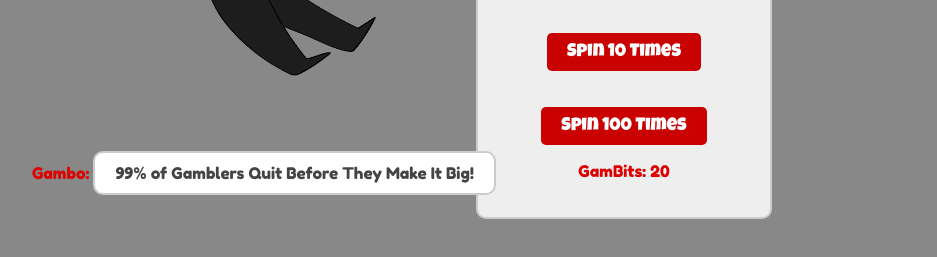
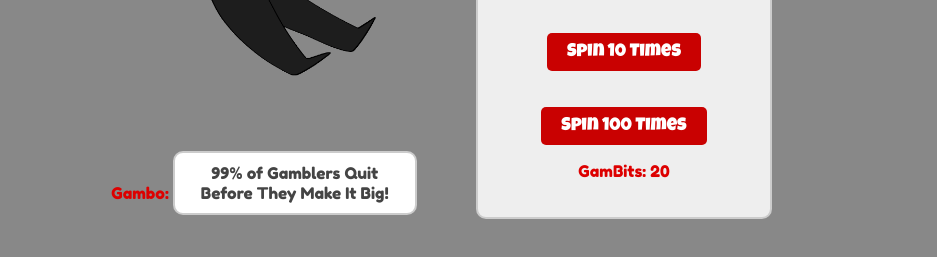
Before and after one commit to feathererac/ART101-Team-Project, a plain HTML site: page index.html in a window 1280 px wide. Shown: the part 379-636 px from the top of the page, without its empty margins (16-953 px from the left). Drawn offline with nearby package versions, Linux system fonts and the light colour scheme.

Commit message:
CSS update

```diff
--- a/css/styles.css
+++ b/css/styles.css
@@ -169,6 +169,7 @@ button:hover {
     font-size: 16px;
     margin-top: 10px;
     color: #444;
+    max-width: 200px;
 }
 
 /* Animation */
```
